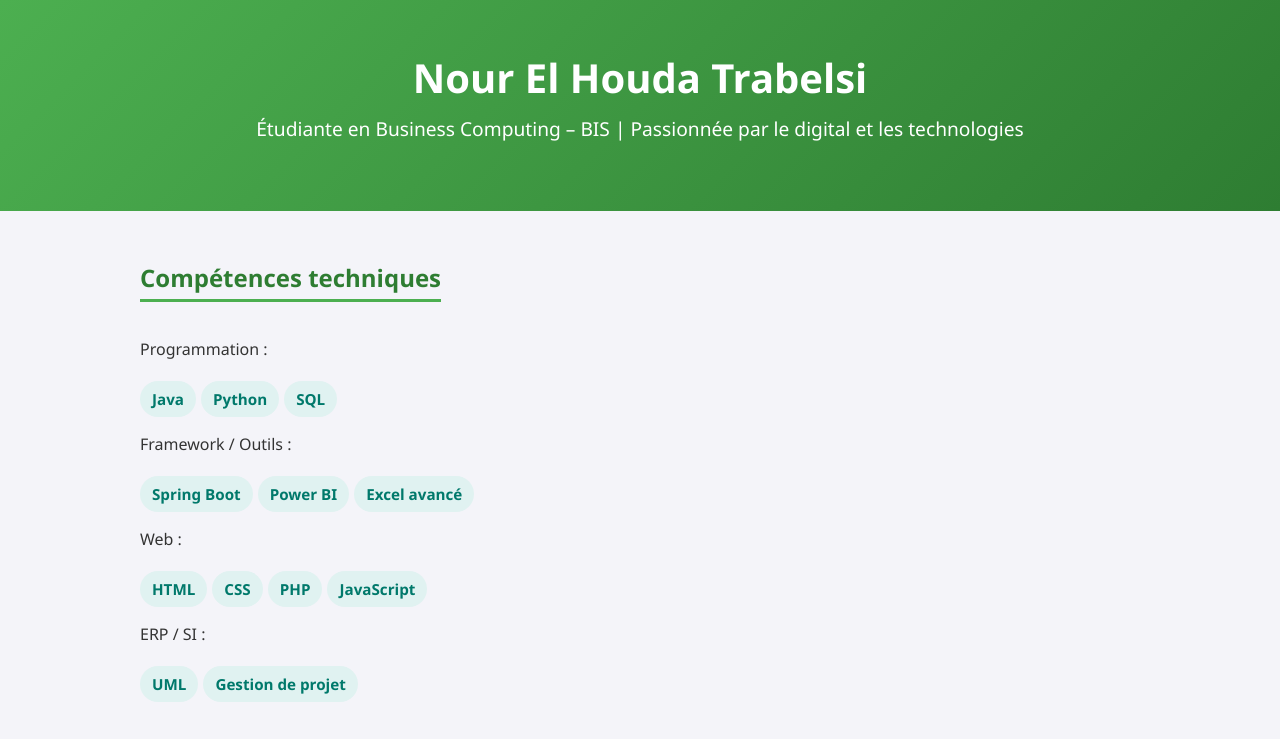
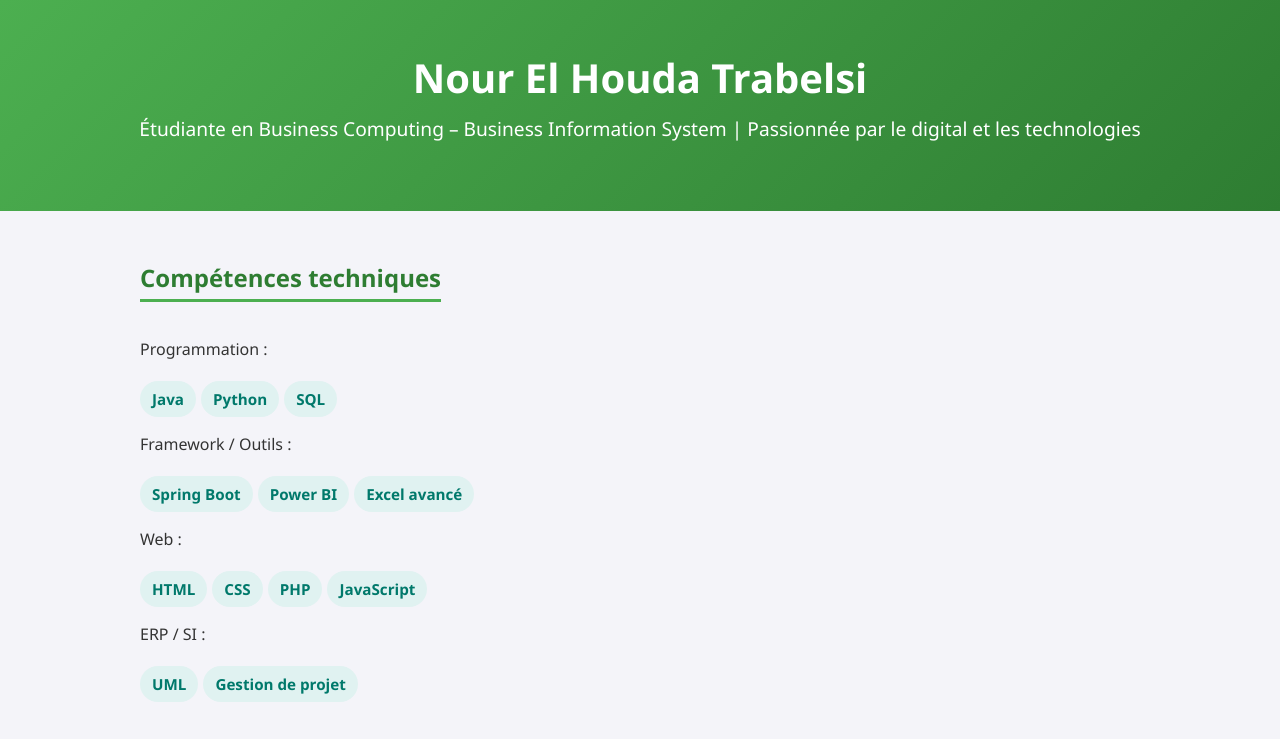
Before and after one commit to Nourelhouda632/portfolio, a plain HTML site: page index.html in a window 1280 px wide. Shown: the top 739 px of the page. Drawn offline with Linux system fonts and the light colour scheme.

Commit message:
Update index.html

```diff
--- a/index.html
+++ b/index.html
@@ -55,7 +55,7 @@
 
 <header>
     <h1>Nour El Houda Trabelsi</h1>
-    <p>Étudiante en Business Computing – BIS | Passionnée par le digital et les technologies</p>
+    <p>Étudiante en Business Computing – Business Information System | Passionnée par le digital et les technologies</p>
 </header>
 
 <div class="container">
```
